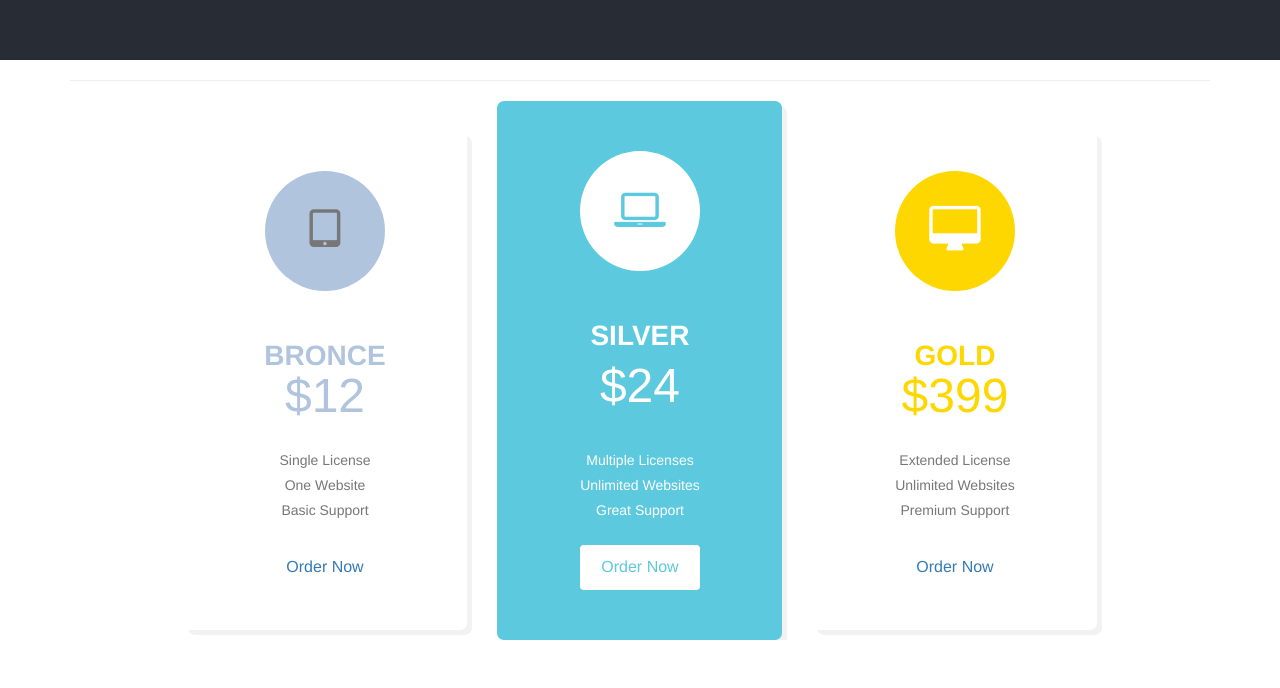
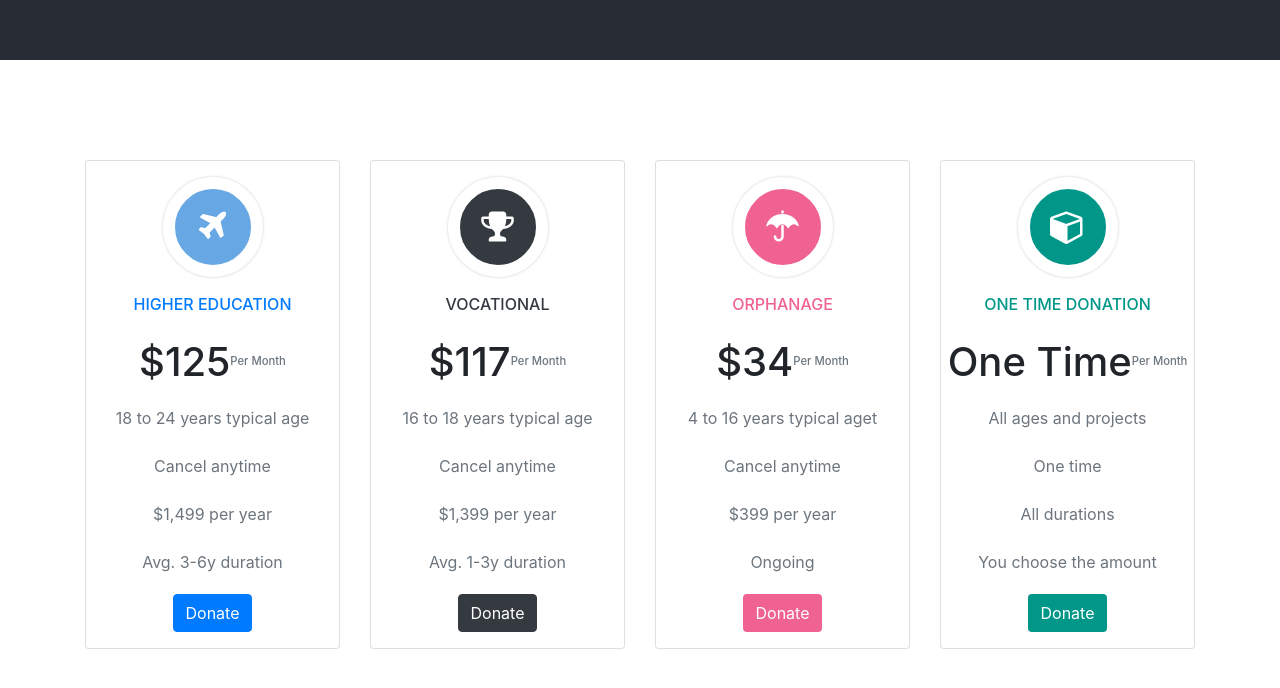
Before and after one commit to carmenvillalobos/Nalam-Hackathon-Project, a React (Create React App) app: page / in a window 1280 px wide. Shown: the part 740-1428 px from the top of the page. Before the commit the page ends 1380 px from the top, so only its background shows below. Built offline with nearby package versions, Linux system fonts and the light colour scheme.

Commit message:
update 3

```diff
--- a/package.json
+++ b/package.json
@@ -6,7 +6,7 @@
     "@testing-library/jest-dom": "^5.17.0",
     "@testing-library/react": "^13.4.0",
     "@testing-library/user-event": "^13.5.0",
-    "bootstrap": "^3.4.1",
+    "bootstrap": "^4.0.0-beta",
     "react": "^18.2.0",
     "react-bootstrap": "^2.9.1",
     "react-dom": "^18.2.0",
--- a/src/App.css
+++ b/src/App.css
@@ -36,111 +36,73 @@
     transform: rotate(360deg);
   }
 }
-body{
-  background:#EEEEEE;
+
+body {
+  margin-top: 100px;
 }
 
- .bronze {
-   background-color: #B0C4DE;
+
+/* ==============
+Pricing
+===================*/
+.plan-card {
+  margin-top: 100px;
+  margin-bottom: 100px;
 }
 
- .bronze-text {
-   color: #B0C4DE;
+.plan-card:hover {
+  color:#61dafb;
+  background-color: lavenderblush;
 }
 
- .silver {
-   color: #fff;
-   background-color: #C0C0C0;
+.plan-card .plan-icon {
+  display: inline-block;
+  font-size: 35px;
+  width: 100px;
+  height: 100px;
+  color: #ffffff;
+  line-height: 76px;
+  overflow: hidden;
+  border: 12px solid #ffffff;
+  border-radius: 50%;
+  background: #67a8e4;
+  box-shadow: 0 0 3px #cccccc;
+  transition: all .3s;
 }
 
- .gold {
-   color: #fff;
-   background-color: #FFD700;
+.plan-card .plan-price span {
+  font-size: 15px;
+  vertical-align: middle;
 }
 
- .gold-text {
-     color:#FFD700;
+.plan-card .plan-features p {
+  line-height: 32px;
 }
 
- .content .plan {
-     position:relative;
-     top:30px;
-     background:rgba(255,255,255,1);
-     padding-top:40px;
-     padding-bottom:40px;
-     border-radius:7px;
-     color:#777;
-     box-shadow:5px 5px 0 rgba(0,0,0,0.05);
-     -webkit-transition:all .3s ease-out;
-     transition:all .3s ease-out;
+.bg-pink {
+  background-color: #f06292 !important;
 }
 
- .content .plan.featured {
-     top:0;
-     padding-top:50px;
-     padding-bottom:50px;
+.bg-teal {
+  background-color: #009688 !important;
 }
 
- .content .plan:hover,
- .content .plan.featured {
-     background:#5CC9DF;
-     color:#fff;
+.text-pink {
+  color: #f06292 !important;
 }
 
- .content .plan h2 {
-     font-size:28px;
-     font-weight:700;
-     margin-bottom:0;
-     text-transform:uppercase;
+.text-teal {
+  color: #009688 !important;
 }
 
- .content .plan.featured h2 {
-     margin-bottom:10px;
+.btn-pink {
+  background-color: #f06292;
+  border: 1px solid #f06292;
+  color: #ffffff;
 }
 
- .content .plan p {
-     margin-bottom:5px;
-     font-weight:400;
+.btn-teal {
+  background-color: #009688;
+  border: 1px solid #009688;
+  color: #ffffff;
 }
-
- .content .plan .icon {
-     display:inline-block;
-     margin-bottom:30px;
-     width:120px;
-     height:120px;
-     border-radius:50%;
-     font-size:48px;
-     line-height:120px;
-     -webkit-transition:all .3s ease-out;
-     transition:all .3s ease-out;
- }
-
- .content .plan.featured .icon,
- .content .plan:hover .icon{
-     color:#5cc9df;
-     background:#fff;
- }
-
- .content .plan .btn-pricing {
-     margin-top:20px;
-     margin-bottom:0;
-     font-size:16px;
-     padding:10px 20px;
- }
-
- .content .plan.featured .btn-pricing,
- .content .plan:hover .btn-pricing {
-     background: #fff;
-     color:#5CC9DF;
- }
-
- .content .plan .price {
-     font-size:48px;
-     font-weight:100;
-     line-height:48px;
-     margin-bottom:30px;
- }
-
- .content .plan.featured .price {
-     margin-bottom:40px;
- }
--- a/src/App.js
+++ b/src/App.js
@@ -18,6 +18,105 @@ function App() {
 
         <a href="DonatePage.jsx">go to donate</a>
 
+      </header>
+
+
+
+      <div>
+			<link href="https://maxcdn.bootstrapcdn.com/font-awesome/4.7.0/css/font-awesome.min.css" rel="stylesheet" integrity="sha384-wvfXpqpZZVQGK6TAh5PVlGOfQNHSoD2xbE+QkPxCAFlNEevoEH3Sl0sibVcOQVnN" crossorigin="anonymous"/>
+<div class="container">
+    <div class="row text-center">
+        <div class="col-lg-3">
+            <div class="card plan-card">
+                <div class="card-block">
+                    <div class="pt-3 pb-3">
+                        <h1><i class="fa fa-plane plan-icon"></i></h1>
+                        <h6 class="text-uppercase text-primary">Higher Education</h6>
+                    </div>
+                    <div>
+                        <h1 class="plan-price padding-b-15">$125<span class="text-muted m-l-10"><sup>Per Month</sup></span></h1>
+                        <div class="plan-div-border"></div>
+                    </div>
+                    <div class="plan-features pb-3 mt-3 text-muted padding-t-b-30">
+                        <p>18 to 24 years typical age</p>
+                        <p>Cancel anytime</p>
+                        <p>$1,499 per year</p>
+                        <p>Avg. 3-6y duration</p>
+                        <a href="#/" class="btn btn-primary">Donate</a>
+                    </div>
+                </div>
+            </div>
+        </div>
+        <div class="col-lg-3">
+            <div class="card plan-card">
+                <div class="card-block">
+                    <div class="pt-3 pb-3">
+                        <h1><i class="fa fa-trophy plan-icon bg-dark"></i></h1>
+                        <h6 class="text-uppercase text-dark">Vocational</h6>
+                    </div>
+                    <div>
+                        <h1 class="plan-price padding-b-15">$117<span class="text-muted m-l-10"><sup>Per Month</sup></span></h1>
+                        <div class="plan-div-border"></div>
+                    </div>
+                    <div class="plan-features pb-3 mt-3 text-muted padding-t-b-30">
+                        <p>16 to 18 years typical age</p>
+                        <p>Cancel anytime</p>
+                        <p>$1,399 per year</p>
+                        <p>Avg. 1-3y duration</p>
+                        <a href="#/" class="btn btn-dark">Donate</a>
+                    </div>
+                </div>
+            </div>
+        </div>
+
+        <div class="col-lg-3">
+            <div class="card plan-card">
+                <div class="card-block">
+                    <div class="pt-3 pb-3">
+                        <h1><i class="fa fa-umbrella plan-icon bg-pink"></i></h1>
+                        <h6 class="text-uppercase text-pink">Orphanage</h6>
+                    </div>
+                    <div>
+                        <h1 class="plan-price padding-b-15">$34<span class="text-muted m-l-10"><sup>Per Month</sup></span></h1>
+                        <div class="plan-div-border"></div>
+                    </div>
+                    <div class="plan-features pb-3 mt-3 text-muted padding-t-b-30">
+                        <p>4 to 16 years typical aget</p>
+                        <p>Cancel anytime</p>
+                        <p>$399 per year</p>
+                        <p>Ongoing</p>
+                        <a href="#/" class="btn btn-pink">Donate</a>
+                    </div>
+                </div>
+            </div>
+        </div>
+
+        <div class="col-lg-3">
+            <div class="card plan-card">
+                <div class="card-block">
+                    <div class="pt-3 pb-3">
+                        <h1><i class="fa fa-cube plan-icon bg-teal"></i></h1>
+                        <h6 class="text-uppercase text-teal">One Time Donation</h6>
+                    </div>
+                    <div>
+                        <h1 class="plan-price padding-b-15">One Time<span class="text-muted m-l-10"><sup>Per Month</sup></span></h1>
+                        <div class="plan-div-border"></div>
+                    </div>
+                    <div class="plan-features pb-3 mt-3 text-muted padding-t-b-30">
+                        <p>All ages and projects</p>
+                        <p>One time</p>
+                        <p>All durations</p>
+                        <p>You choose the amount</p>
+                        <a href="#/" class="btn btn-teal">Donate</a>
+                    </div>
+                </div>
+            </div>
+        </div>
+
+    </div>
+
+</div>
+		</div>
 
 
 
@@ -26,60 +125,48 @@ function App() {
 
 
 
-      </header>
 
 
-      <div>
-			<link rel="stylesheet" type="text/css" href="//netdna.bootstrapcdn.com/font-awesome/4.1.0/css/font-awesome.min.css"/>
-<div class="container bootstrap snippets bootdey">
-    <hr/>
-    <div class="row content">
-		<div class="col-lg-10 col-lg-offset-1">
-			<div class="col-sm-4 text-center">
-				<div class="plan">
-					<p class="icon bronze">
-						<i class="fa fa-tablet fa-fw"></i>
-					</p>
-					<h2 class="bronze-text">Bronce</h2>
-					<p class="bronze-text price">$12</p>
-					<p>Single License</p>
-					<p>One Website</p>
-					<p>Basic Support</p>
-					<a class="btn btn-pricing" href="#/" target="_blank">Order Now</a>
-				</div>
-			</div>
 
-			<div class="col-sm-4 text-center">
-				<div class="plan featured">
-					<p class="icon silver">
-						<i class="fa fa-laptop fa-fw"></i>
-					</p>
-					<h2>Silver</h2>
-					<p class="price">$24</p>
-					<p>Multiple Licenses</p>
-					<p>Unlimited Websites</p>
-					<p>Great Support</p>
-					<a class="btn btn-pricing" href="#/" target="_blank">Order Now</a>
-				</div>
-			</div>
 
-			<div class="col-sm-4 text-center">
-				<div class="plan">
-					<p class="icon gold">
-						<i class="fa fa-desktop fa-fw"></i>
-					</p>
-					<h2 class="gold-text">Gold</h2>
-					<p class="gold-text price">$399</p>
-					<p>Extended License</p>
-					<p>Unlimited Websites</p>
-					<p>Premium Support</p>
-					<a class="btn btn-pricing" href="#/" target="_blank">Order Now</a>
-				</div>
-			</div>
-		</div>
-	</div>
-</div>
-		</div>
+
+
+
+
+
+
+
+
+
+
+
+
+
+
+
+
+
+
+
+
+
+
+
+
+
+
+
+
+
+
+
+
+
+
+
+
+
+
 
 
     </div>
```
Also changed, not shown: 1 other file (tests, documents, lock files or other folders). Lines whose indentation alone changed are shown as unchanged.
